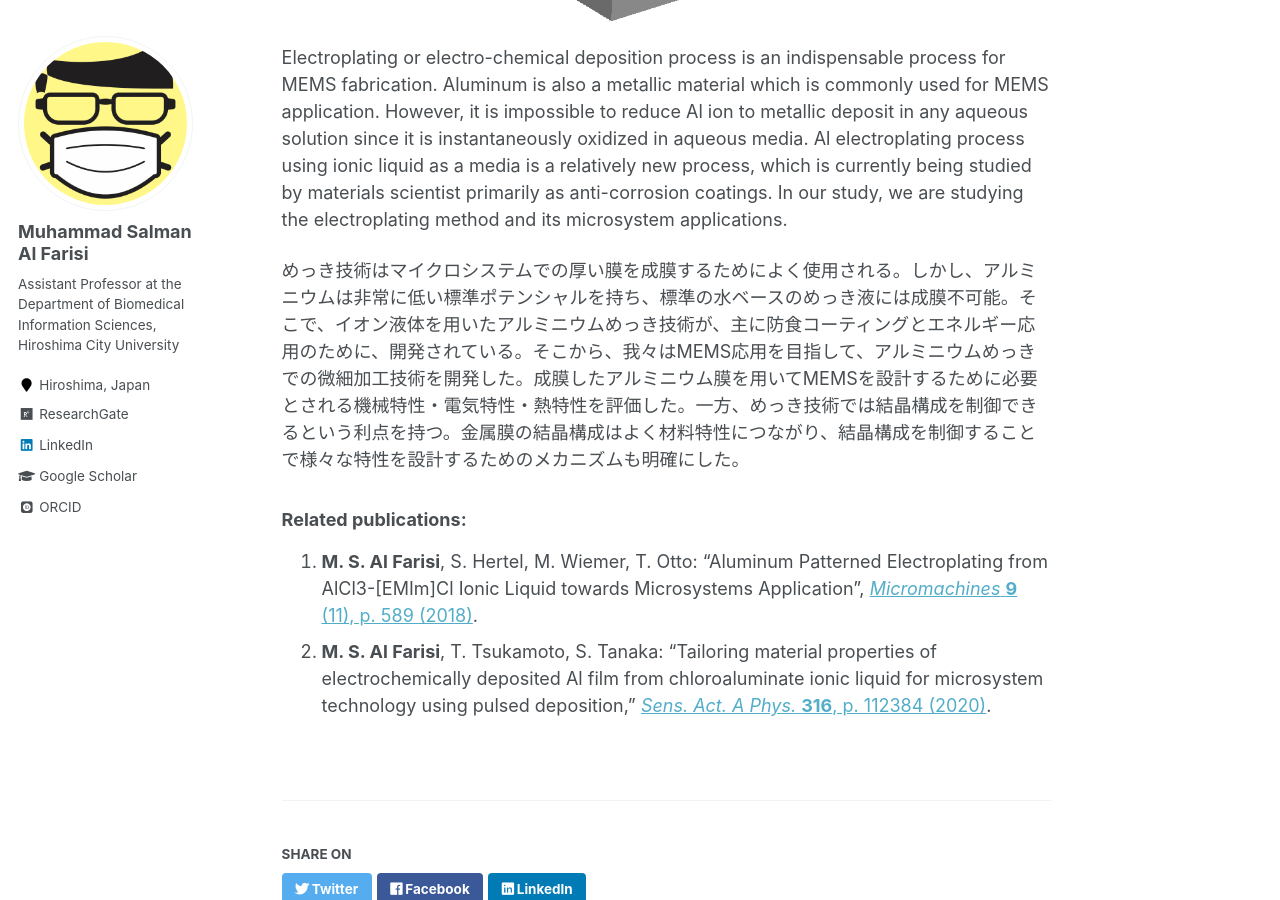
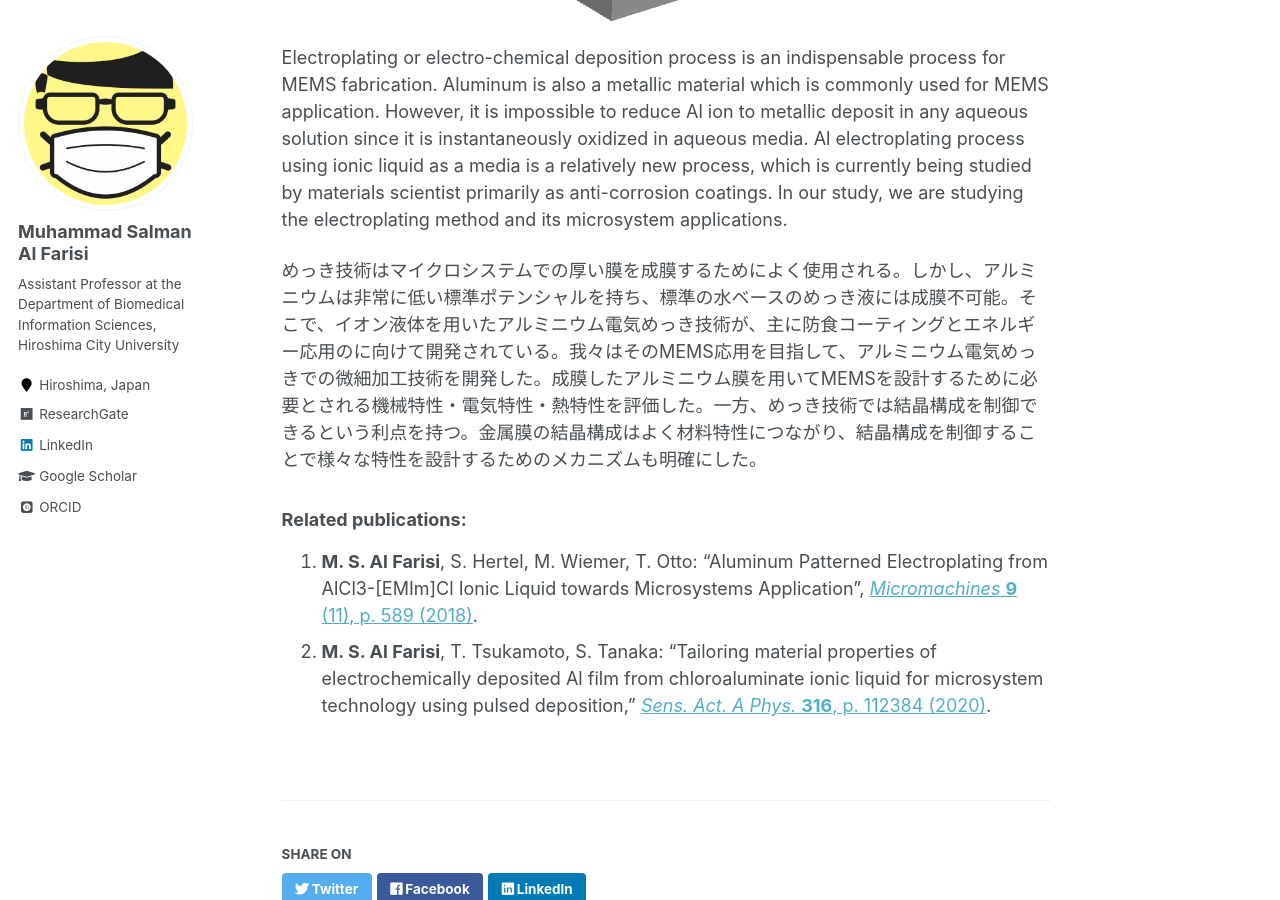
Before and after one commit to msalfarisi/msalfarisi.github.io, a Jekyll site: the page built from _research/al-plating.md, in a window 1280 px wide and 900 px high, scrolled down 537 px. Built offline with Jekyll 4.4.1, drawn with Linux system fonts in a browser that asks for light colours; some web fonts are replaced.

Commit message:
Update al-plating.md

```diff
--- a/_research/al-plating.md
+++ b/_research/al-plating.md
@@ -10,7 +10,7 @@ collection: research
 
 Electroplating or electro-chemical deposition process is an indispensable process for MEMS fabrication. Aluminum is also a metallic material which is commonly used for MEMS application. However, it is impossible to reduce Al ion to metallic deposit in any aqueous solution since it is instantaneously oxidized in aqueous media. Al electroplating process using ionic liquid as a media is a relatively new process, which is currently being studied by materials scientist primarily as anti-corrosion coatings. In our study, we are studying the electroplating method and its microsystem applications.
 
-めっき技術はマイクロシステムでの厚い膜を成膜するためによく使用される。しかし、アルミニウムは非常に低い標準ポテンシャルを持ち、標準の水ベースのめっき液には成膜不可能。そこで、イオン液体を用いたアルミニウムめっき技術が、主に防食コーティングとエネルギー応用のために、開発されている。そこから、我々はMEMS応用を目指して、アルミニウムめっきでの微細加工技術を開発した。成膜したアルミニウム膜を用いてMEMSを設計するために必要とされる機械特性・電気特性・熱特性を評価した。一方、めっき技術では結晶構成を制御できるという利点を持つ。金属膜の結晶構成はよく材料特性につながり、結晶構成を制御することで様々な特性を設計するためのメカニズムも明確にした。
+めっき技術はマイクロシステムでの厚い膜を成膜するためによく使用される。しかし、アルミニウムは非常に低い標準ポテンシャルを持ち、標準の水ベースのめっき液には成膜不可能。そこで、イオン液体を用いたアルミニウム電気めっき技術が、主に防食コーティングとエネルギー応用のに向けて開発されている。我々はそのMEMS応用を目指して、アルミニウム電気めっきでの微細加工技術を開発した。成膜したアルミニウム膜を用いてMEMSを設計するために必要とされる機械特性・電気特性・熱特性を評価した。一方、めっき技術では結晶構成を制御できるという利点を持つ。金属膜の結晶構成はよく材料特性につながり、結晶構成を制御することで様々な特性を設計するためのメカニズムも明確にした。
 
 ### Related publications:
 
```
